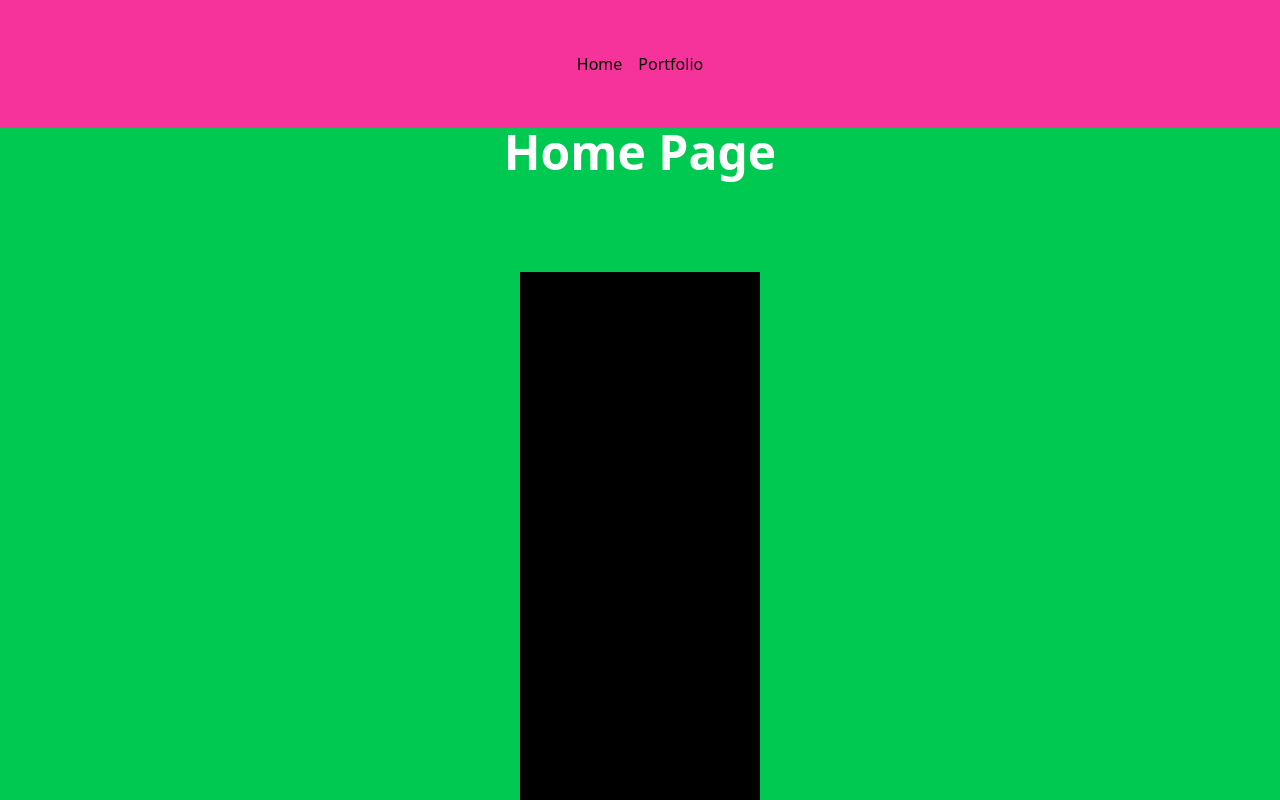
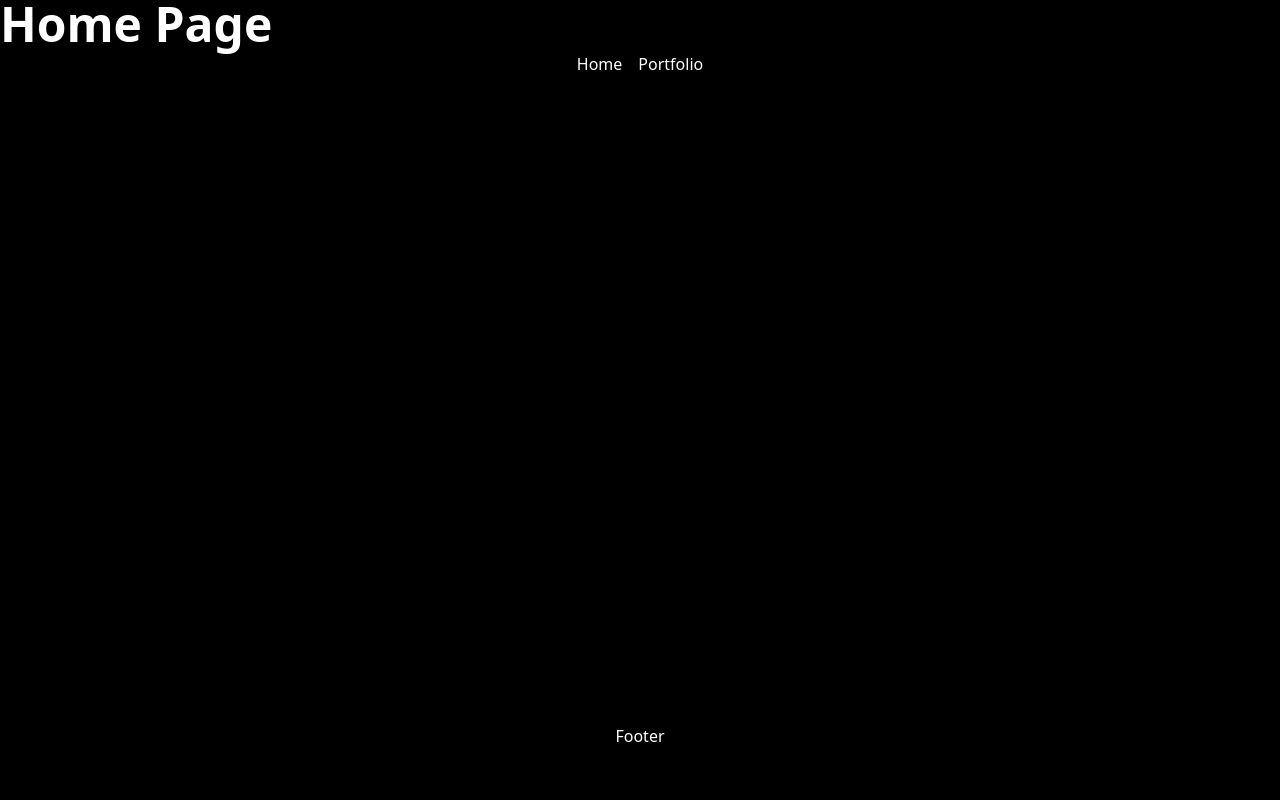
Before and after one commit to dorukozerr/doruk.wtf, a React (Vite) app: page / in a window 1280 px wide. Shown: the top 800 px of the page. Built offline with nearby package versions, Linux system fonts and the light colour scheme.

Commit message:
feat: page change transitions update & layout changes

```diff
--- a/src/index.css
+++ b/src/index.css
@@ -9,6 +9,6 @@
 html,
 body,
 #root {
-  min-height: 100%;
+  height: 100%;
   background-color: #000;
 }
--- a/src/layout/footer.tsx
+++ b/src/layout/footer.tsx
@@ -1,5 +1,5 @@
 export const Footer = () => (
-  <header className='relative z-20 flex min-h-32 w-full items-center justify-center bg-pink-500'>
+  <header className='fixed bottom-0 left-0 z-20 flex min-h-32 w-full items-center justify-center text-white'>
     <h6>Footer</h6>
   </header>
 );
--- a/src/layout/header.tsx
+++ b/src/layout/header.tsx
@@ -4,7 +4,7 @@ export const Header = () => {
   const navigate = useNavigate();
 
   return (
-    <header className='sticky top-0 left-0 z-20 flex min-h-32 w-full items-center justify-center gap-4 bg-pink-500'>
+    <header className='fixed top-0 left-0 z-20 flex min-h-32 w-full items-center justify-center gap-4 text-white'>
       <button onClick={() => navigate('/')}>Home</button>
       <button onClick={() => navigate('/portfolio')}>Portfolio</button>
     </header>
--- a/src/layout/index.tsx
+++ b/src/layout/index.tsx
@@ -10,13 +10,11 @@ export const Layout = () => {
   const currentOutlet = useOutlet();
 
   return (
-    <div className='flex h-full w-full flex-col items-start justify-start bg-black'>
+    <div className='flex h-full w-full flex-col items-start justify-start overflow-hidden bg-black'>
       <Header />
-      <main className='relative z-10 h-max w-full'>
-        <AnimatePresence initial={false} mode='wait'>
-          {cloneElement(currentOutlet ?? <div />, { key: location.pathname })}
-        </AnimatePresence>
-      </main>
+      <AnimatePresence initial={false} mode='wait'>
+        {cloneElement(currentOutlet ?? <div />, { key: location.pathname })}
+      </AnimatePresence>
       <Footer />
     </div>
   );
--- a/src/lib/motion.ts
+++ b/src/lib/motion.ts
@@ -1,13 +1,13 @@
 import type { Variants, Transition } from 'motion/react';
 
 export const variants: Variants = {
-  enter: { scale: 0, opacity: 0, filter: 'blur(99px)', rotate: 360 },
+  enter: { scale: 0, opacity: 0, filter: 'blur(99px)', rotate: 720 },
   center: { scale: 1, opacity: 1, filter: 'blur(0px)', rotate: 0 },
-  exit: { scale: 0, opacity: 0, filter: 'blur(99px)', rotate: 360 }
+  exit: { scale: 0, opacity: 0, filter: 'blur(99px)', rotate: 720 }
 };
 
 export const transition: Transition = {
   type: 'tween',
-  duration: 0.75,
+  duration: 1,
   ease: 'anticipate'
 };
--- a/src/pages/home.tsx
+++ b/src/pages/home.tsx
@@ -9,14 +9,14 @@ export const Home = () => (
     initial='enter'
     animate='center'
     exit='exit'
-    className='flex w-full flex-col items-center justify-center gap-24 bg-green-500'
+    className='flex h-full w-full flex-col items-start justify-start gap-24 overflow-auto'
   >
     <h1 className='text-5xl font-extrabold text-white'>Home Page</h1>
-    <div className='h-[900px] w-60 bg-black'></div>
-    <div className='h-[900px] w-60 bg-black'></div>
-    <div className='h-[900px] w-60 bg-black'></div>
-    <div className='h-[900px] w-60 bg-black'></div>
-    <div className='h-[900px] w-60 bg-black'></div>
-    <div className='h-[900px] w-60 bg-black'></div>
+    <div className='min-h-[900px] w-60 bg-black'></div>
+    <div className='min-h-[900px] w-60 bg-black'></div>
+    <div className='min-h-[900px] w-60 bg-black'></div>
+    <div className='min-h-[900px] w-60 bg-black'></div>
+    <div className='min-h-[900px] w-60 bg-black'></div>
+    <div className='min-h-[900px] w-60 bg-black'></div>
   </motion.div>
 );
--- a/src/pages/portfolio.tsx
+++ b/src/pages/portfolio.tsx
@@ -9,14 +9,14 @@ export const Portfolio = () => (
     initial='enter'
     animate='center'
     exit='exit'
-    className='flex w-full flex-col items-center justify-center gap-24 bg-orange-300'
+    className='flex h-full w-full flex-col items-start justify-start gap-24 overflow-auto'
   >
     <h1 className='text-5xl font-extrabold text-white'>Portfolio Page</h1>
-    <div className='h-[900px] w-60 bg-black'></div>
-    <div className='h-[900px] w-60 bg-black'></div>
-    <div className='h-[900px] w-60 bg-black'></div>
-    <div className='h-[900px] w-60 bg-black'></div>
-    <div className='h-[900px] w-60 bg-black'></div>
-    <div className='h-[900px] w-60 bg-black'></div>
+    <div className='min-h-[900px] w-60 bg-black'></div>
+    <div className='min-h-[900px] w-60 bg-black'></div>
+    <div className='min-h-[900px] w-60 bg-black'></div>
+    <div className='min-h-[900px] w-60 bg-black'></div>
+    <div className='min-h-[900px] w-60 bg-black'></div>
+    <div className='min-h-[900px] w-60 bg-black'></div>
   </motion.div>
 );
```
